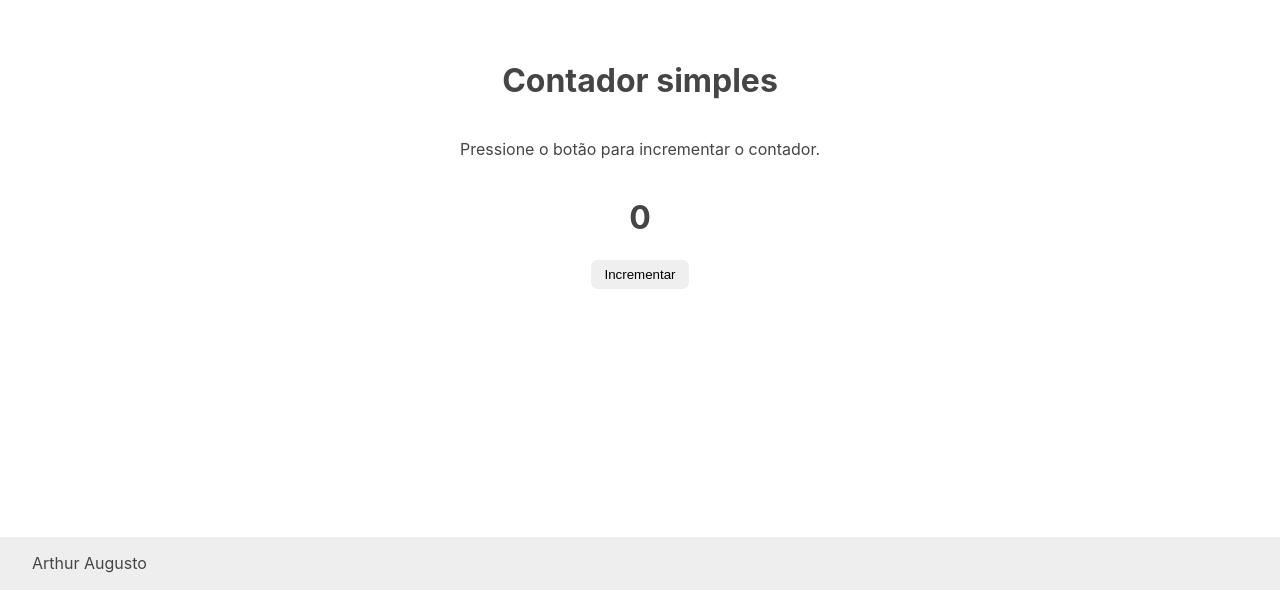
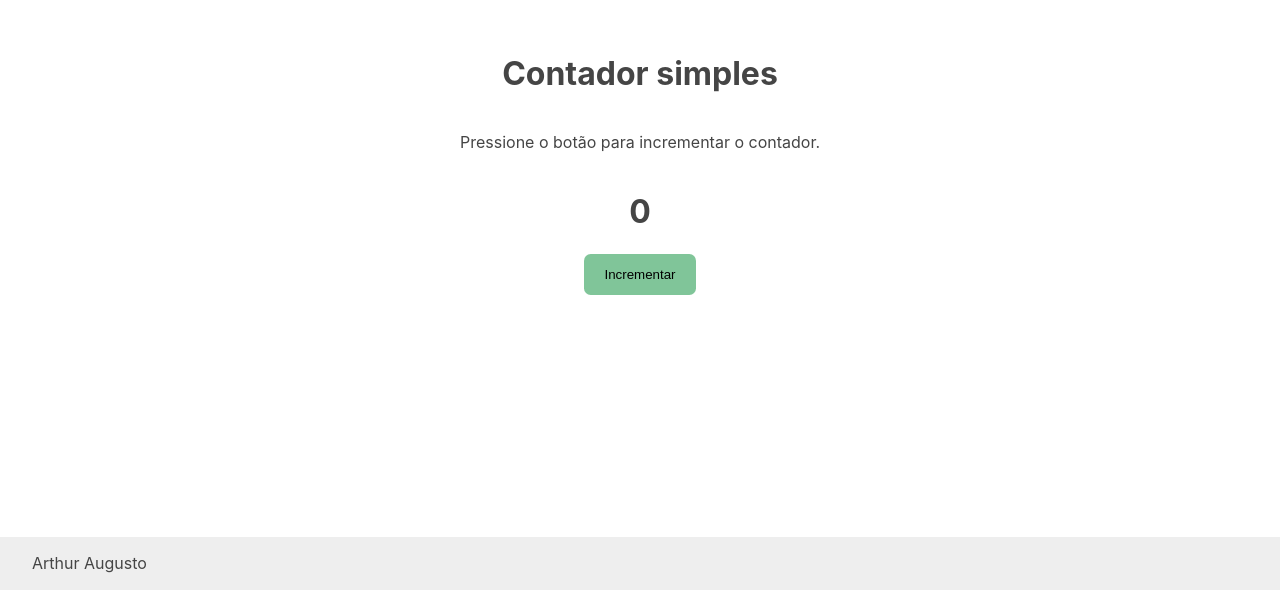
Before and after one commit to arthur-tsutiya/contador-de-cliques, a React (Create React App) app: page / in a window 1280 px wide. Shown: the part 210-800 px from the top of the page. Built offline with nearby package versions, Linux system fonts and the light colour scheme.

Commit message:
Improve button and link styles

```diff
--- a/src/App.js
+++ b/src/App.js
@@ -4,7 +4,6 @@ import Footer from './Footer.js';
 
 function App() {
   return (
-    <>
       <div className="App">
         <div className="contador-wrapper">
           <h1>Contador simples</h1>
@@ -13,7 +12,6 @@ function App() {
         </div>
         <Footer />
       </div>
-    </>
   );
 }
 
--- a/src/Contador.css
+++ b/src/Contador.css
@@ -1,14 +1,17 @@
 .btn {
     border: 0;
-    padding: .5em 1em;
+    padding: 1em 1.5em;
     border-radius: .5em;
-
+    transition: background-color 150ms, translate 150ms;
+    cursor: pointer;
+    background-color: #1594448a;
 }
 
-.btn:hover {
-    opacity: .9;
+.btn:hover, .btn:focus {
+    background-color: #15944477;
 }
 
 .btn:active {
-    opacity: .8;
+    background-color: #1594446a;
+    transform: translate(1px, 1px);
 }
--- a/src/Footer.css
+++ b/src/Footer.css
@@ -10,6 +10,6 @@
     color: inherit;
 }
 
-.Footer-link:hover {
+.Footer-link:hover, .Footer-link:focus {
     text-decoration: underline;
 }
```
